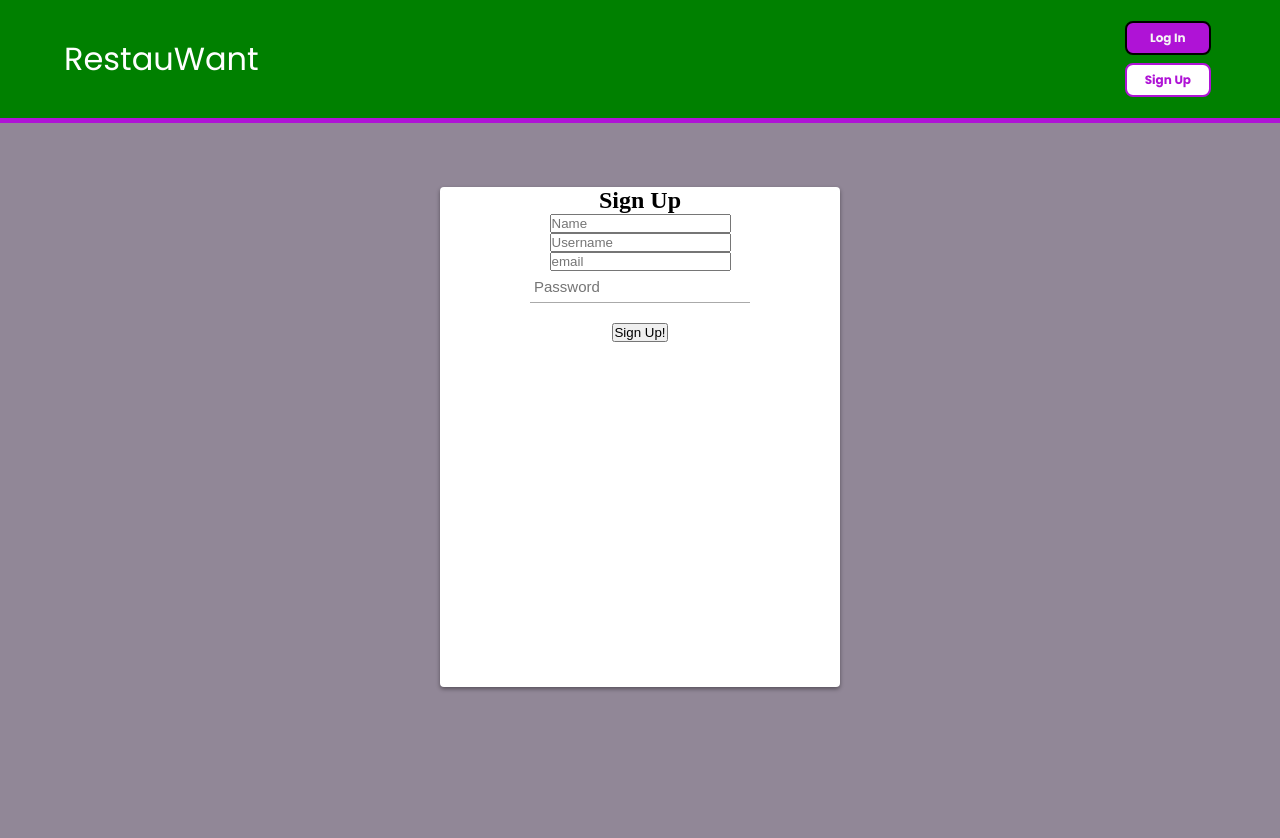
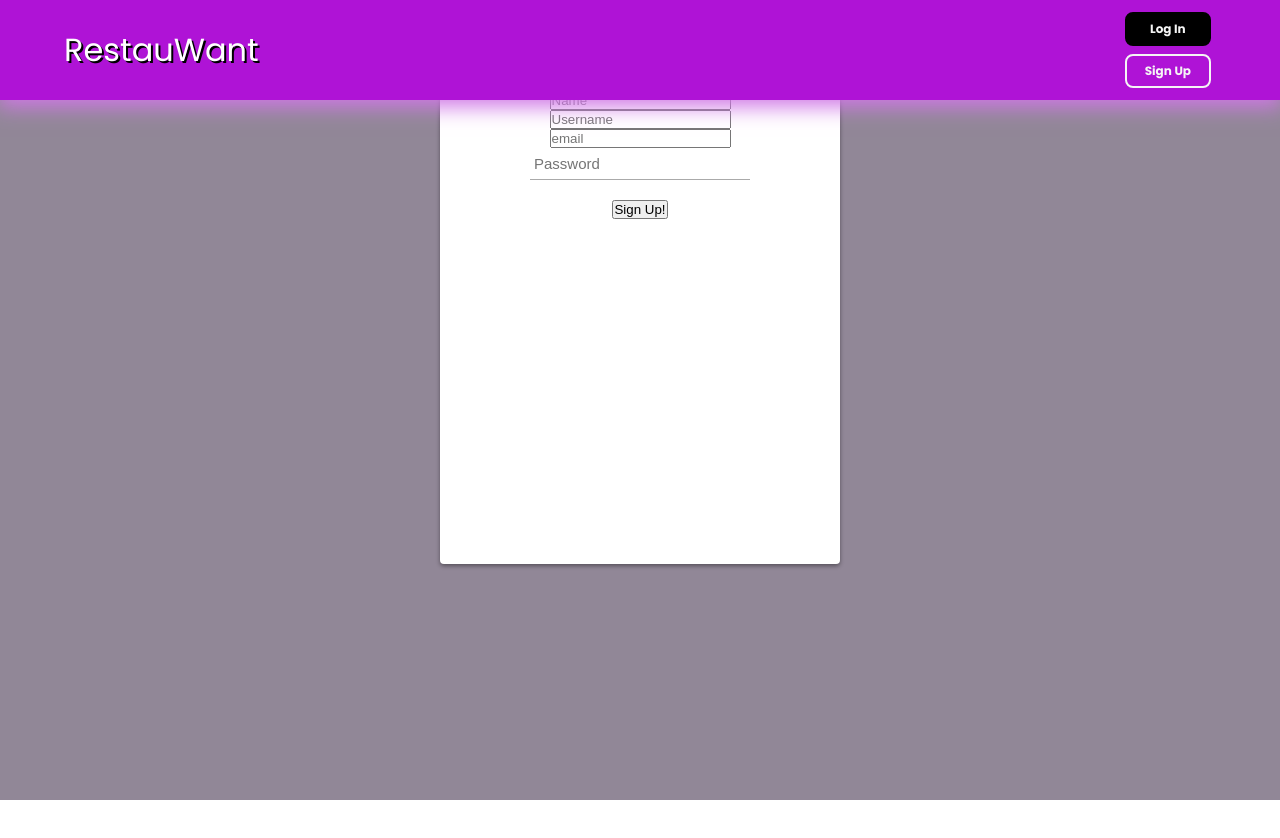
Before and after one commit to Pink-Fairy-Armadillo-NY33/RestauWant, a React app: page /signup in a window 1280 px wide. Shown: the top 838 px of the page. After the commit the page ends 800 px from the top, so only its background shows below. Built offline with nearby package versions, Linux system fonts and the light colour scheme.

Commit message:
changing cards

```diff
--- a/client/components/Restaurant.jsx
+++ b/client/components/Restaurant.jsx
@@ -8,21 +8,31 @@ class Restaurant extends Component {
 
   render() {
     return (
-      <div className="restaurant">
-        <div className="restImage">
-          <img
-            src={this.props.imgUrl}
-            alt=""
-            style={{width: '100%', maxHeight: '200px'}}
-          />
+      // <div className="restaurant">
+      //   <div className="restImage">
+      //     <img
+      //       src={this.props.imgUrl}
+      //       alt="restaurant"
+      //       style={{width: '100%', maxHeight: '200px'}}
+      //     />
+      //   </div>
+      //   <div>Restaurant Name: {this.props.name}</div>
+      //   <div>Address:</div>
+      //   <div>{this.props.address.join(' ')}</div>
+      //   <div>Price: {this.props.price}</div>
+      //   <div>Rating: {this.props.rating}</div>
+      // </div>
+      <div className="restaurant-card">
+        <div className="restaurant-img-container">
+          <img className="restaurant-img"src={this.props.imgUrl} alt="" />
         </div>
-        <div>Restaurant Name: {this.props.name}</div>
-        <div>Address:</div>
-        <div>{this.props.address.join(' ')}</div>
-        <div>Price: {this.props.price}</div>
-        <div>Rating: {this.props.rating}</div>
+        <div className="restaurant-info">
+          <h2 className="restaurant-name">{this.props.name}</h2>
+          <p className="restaurant-address">{this.props.address.join(' ')}</p>
+          <p className="restaurant-price">{this.props.price}</p>
+          <p className="restaurant-rating">{this.props.rating}</p>
+        </div>
       </div>
-
     );
   }
 }
--- a/client/components/containers/DisplayContainer.jsx
+++ b/client/components/containers/DisplayContainer.jsx
@@ -25,7 +25,7 @@ class DisplayContainer extends Component {
 
     return (
       <>
-        <h1>Restaurants</h1>
+        <h1 className="restaurants-title">Restaurants</h1>
         <div className="Display">
           {restaurantsArr}
         </div>
--- a/client/style.css
+++ b/client/style.css
@@ -12,6 +12,7 @@
 }
 
 .logo {
+    text-shadow: 2px 2px black;
     font-family: 'Poppins', sans-serif;
     font-size: 2rem;
     font-weight: 400;
@@ -20,6 +21,11 @@
 }
 
 .Header {
+    position: fixed;
+    max-height: 100px;
+    width: 100%;
+    box-shadow: 0px 5px 20px 2px rgb(208, 120, 230);
+    z-index: 100;
     padding: 1% 5%;
     display: flex;
     justify-content: space-between;
@@ -27,9 +33,8 @@
     /* background: url("./alex-haney-CAhjZmVk5H4-unsplash.jpg"); */
     /* background: #29339B; */
     /* background: rgb(18, 167, 226); */
-  background: green;
+    background: rgb(175, 19, 214);
     color: white;
-  border-bottom: 5px solid rgb(175, 19, 214);
 }
 
 .btn-group {
@@ -44,15 +49,15 @@
     padding: 0.5em 1.5em;
     font-size: 0.75rem;
     font-weight: 700;
-  background-color: rgb(175, 19, 214);
+    background-color: black;
     color: whitesmoke;
     margin: 0.3em 0em;
 }
 
 .btn-group .signup-btn {
-  background-color: white;
-  border: 2px solid rgb(175, 19, 214);
-  color: rgb(175, 19, 214);
+    background-color: rgba(0, 0, 0, 0);
+    border: 2px solid whitesmoke;
+    color: whitesmoke;
     /* BLUE: #0003ba; */
 }
 
@@ -88,13 +93,19 @@ button:hover {
 }
 
 .MainContainer {
-  padding: 2% 5%;
+    padding: 160px 5%;
 }
 
 .Display {
     display: grid;
     gap: 20px;
     grid-template-columns: repeat(auto-fill, minmax(300px, 1fr));
+}
+
+.restaurants-title {
+    font-family: 'Poppins', sans-serif;
+    font-weight: 400;
+    padding: 20px 0px;
 }
 
 .filters-container {
@@ -107,9 +118,36 @@ button:hover {
     overflow-x: scroll;
 }
 
-.restaurant {
+.restaurant-card {
+    overflow: hidden;
+    font-family: 'Poppins', sans-serif;
     border: 1px solid black;
-  padding: 10px;
+    border-radius: 20px;
+    min-height: 50vh;
+    box-shadow: 5px 5px 10px 5px rgb(211, 211, 211);
+}
+
+.restaurant-img-container {
+    min-height: 200px;
+}
+
+.restaurant-img {
+    width: 100%;
+    height: 200px;
+}
+
+.restaurant-info {
+    padding: 2% 5%;
+    height: 100%;
+    display: flex;
+    flex-direction: column;
+    justify-content: flex-start;
+    align-items: flex-start;
+}
+
+.restaurant-name {
+    text-align: center;
+    align-self: center;
 }
 
 .Search {
@@ -119,8 +157,7 @@ button:hover {
     justify-content: flex-start;
 }
 
-.SearchContainer {
-}
+.SearchContainer {}
 
 #getRestaurantButton {
     border-radius: 10px;
@@ -186,6 +223,7 @@ button:hover {
     border-radius: 4px;
     box-shadow: 0 2px 4px rgba(0, 0, 0, 0.4);
 }
+
 .logbox h2 {
     margin: 5%;
 }
```
Lines whose indentation alone changed are shown as unchanged.
